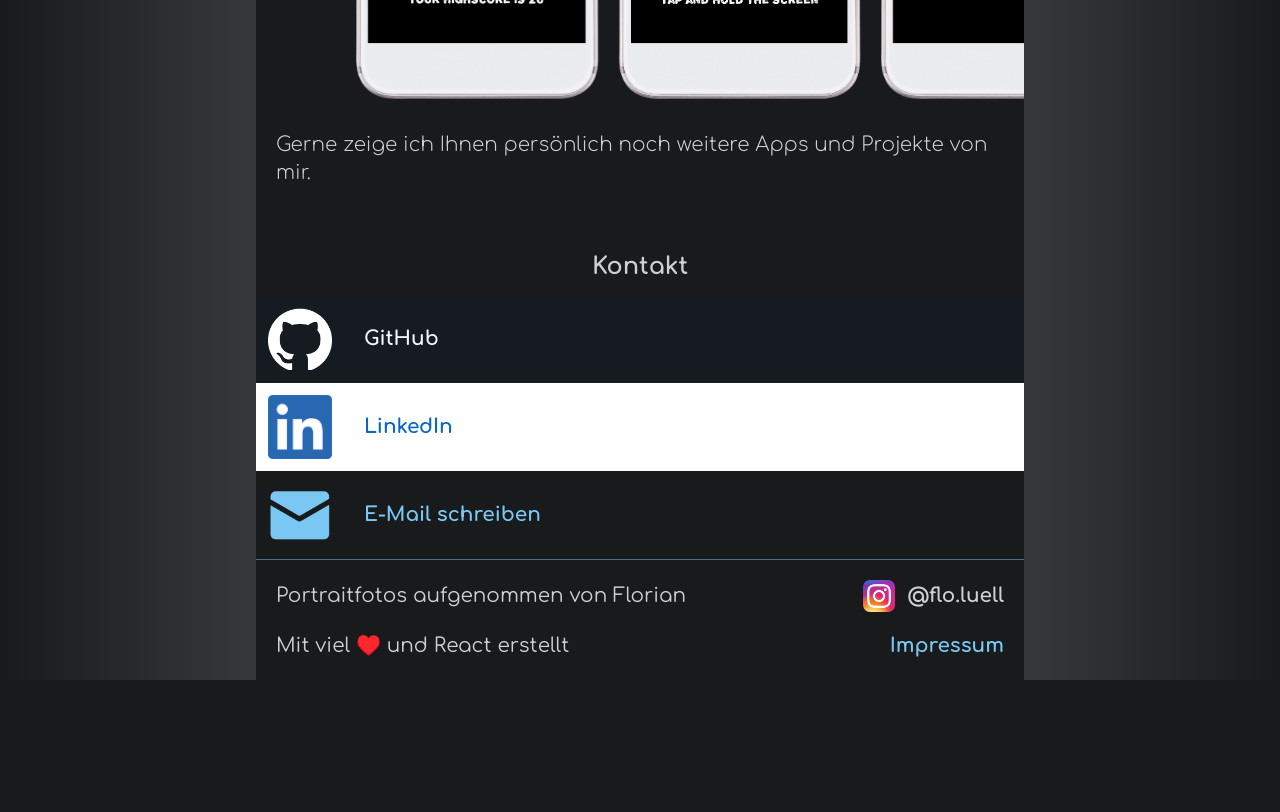
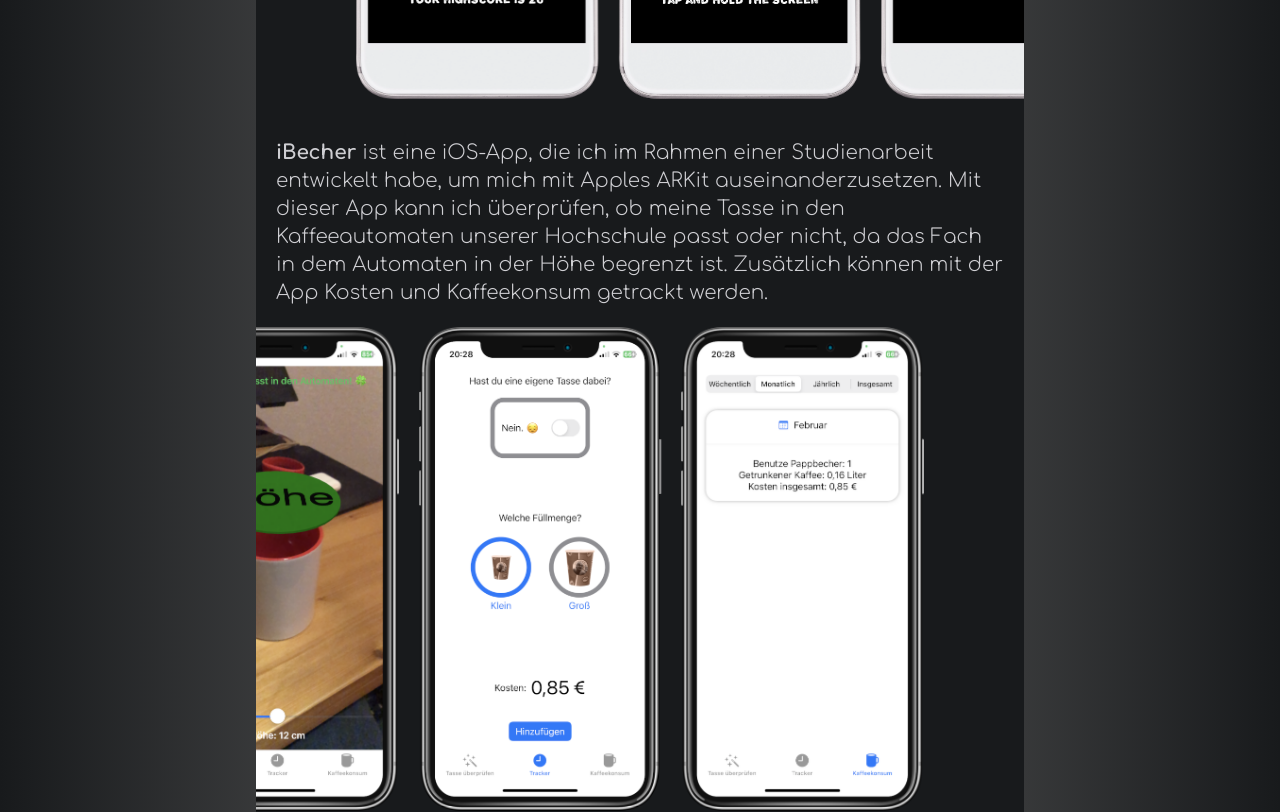
Before and after one commit to tim-w97/MyProfilePage, a React (Create React App) app: page / in a window 1280 px wide. Shown: the part 3220-4032 px from the top of the page. Before the commit the page ends 3900 px from the top, so only its background shows below. Built offline with nearby package versions, Linux system fonts and the light colour scheme.

Commit message:
added information and app gallery for the iBecher app

```diff
--- a/src/widgets/Apps.js
+++ b/src/widgets/Apps.js
@@ -1,6 +1,7 @@
 import TimetableApp from "./TimetableApp";
 import Eisenpower from "./Eisenpower";
 import PacmansBox from "./PacmansBox";
+import IBecher from "./iBecher";
 
 function Apps(props) {
     return (
@@ -10,6 +11,7 @@
             <TimetableApp className='mt-5'/>
             <Eisenpower className='mt-10'/>
             <PacmansBox className='mt-10'/>
+            <IBecher className='mt-10'/>
             <p className='mt-8 m-5'>Gerne zeige ich Ihnen persönlich noch weitere Apps und Projekte von mir.</p>
     </div>
     );
--- /dev/null
+++ b/src/widgets/iBecher.js
@@ -0,0 +1,25 @@
+import iBecherMug from '../assets/images/apps/ibecher/mug.png'
+import iBecherTracker from '../assets/images/apps/ibecher/tracker.png'
+import iBecherConsumption from '../assets/images/apps/ibecher/consumption.png'
+import AppGallery from "./AppGallery";
+
+function iBecher(props) {
+    return(
+        <div className={props.className}>
+            <p className='m-5'>
+                <span className='font-bold'>iBecher</span> ist eine iOS-App, die ich im Rahmen einer Studienarbeit
+                entwickelt habe, um mich mit Apples ARKit auseinanderzusetzen. Mit dieser App kann ich überprüfen, ob meine Tasse in den Kaffeeautomaten
+                unserer Hochschule passt oder nicht, da das Fach in dem Automaten in der Höhe begrenzt ist.
+                Zusätzlich können mit der App Kosten und Kaffeekonsum getrackt werden.
+            </p>
+
+            <AppGallery initialSlide={2} imagePaths={[
+                iBecherMug,
+                iBecherTracker,
+                iBecherConsumption,
+            ]}/>
+        </div>
+    )
+}
+
+export default iBecher
```
